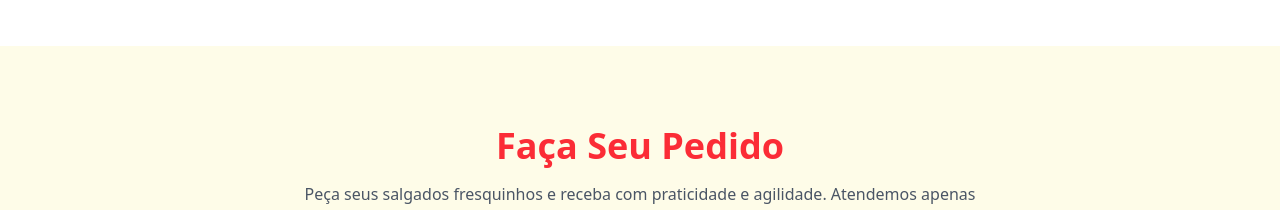
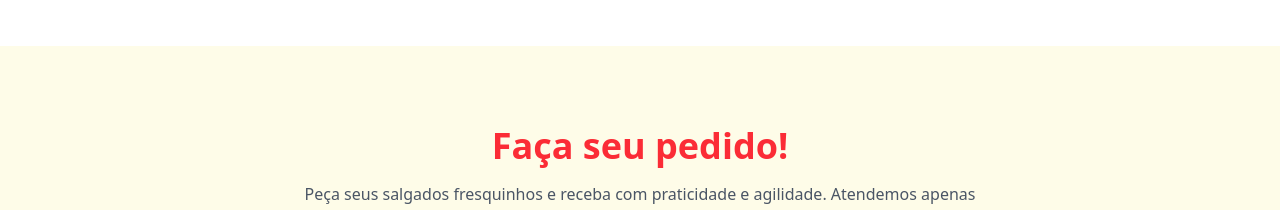
Before and after one commit to VitorMotaNJ/EdileneSalgados, a React (Vite) app in the folder edilene_salgados/: page / in a window 1280 px wide. Shown: the part 1960-2170 px from the top of the page. Built offline with nearby package versions, Linux system fonts and the light colour scheme.

Commit message:
Ajuste de titulo

```diff
--- a/edilene_salgados/src/componentes/Pedido.jsx
+++ b/edilene_salgados/src/componentes/Pedido.jsx
@@ -5,7 +5,7 @@ function Pedido() {
     <section id='pedido' className="py-20 bg-yellow-50">
       <div className="max-w-6xl mx-auto px-4 text-center">
         <h2 className="text-4xl font-extrabold text-red-500 mb-4">
-          Faça Seu Pedido
+          Faça seu pedido!
         </h2>
         <p className="text-gray-600 max-w-2xl mx-auto mb-10">
           Peça seus salgados fresquinhos e receba com praticidade e agilidade.
```
